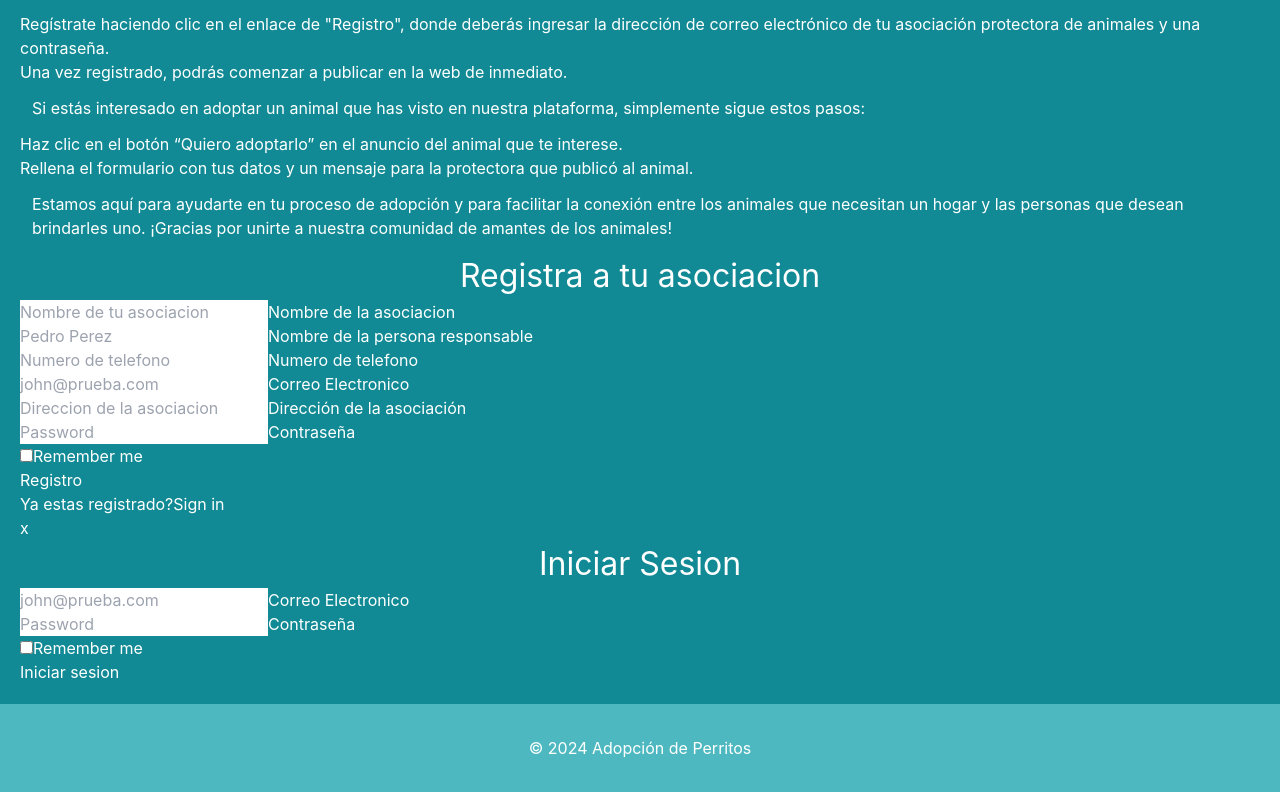
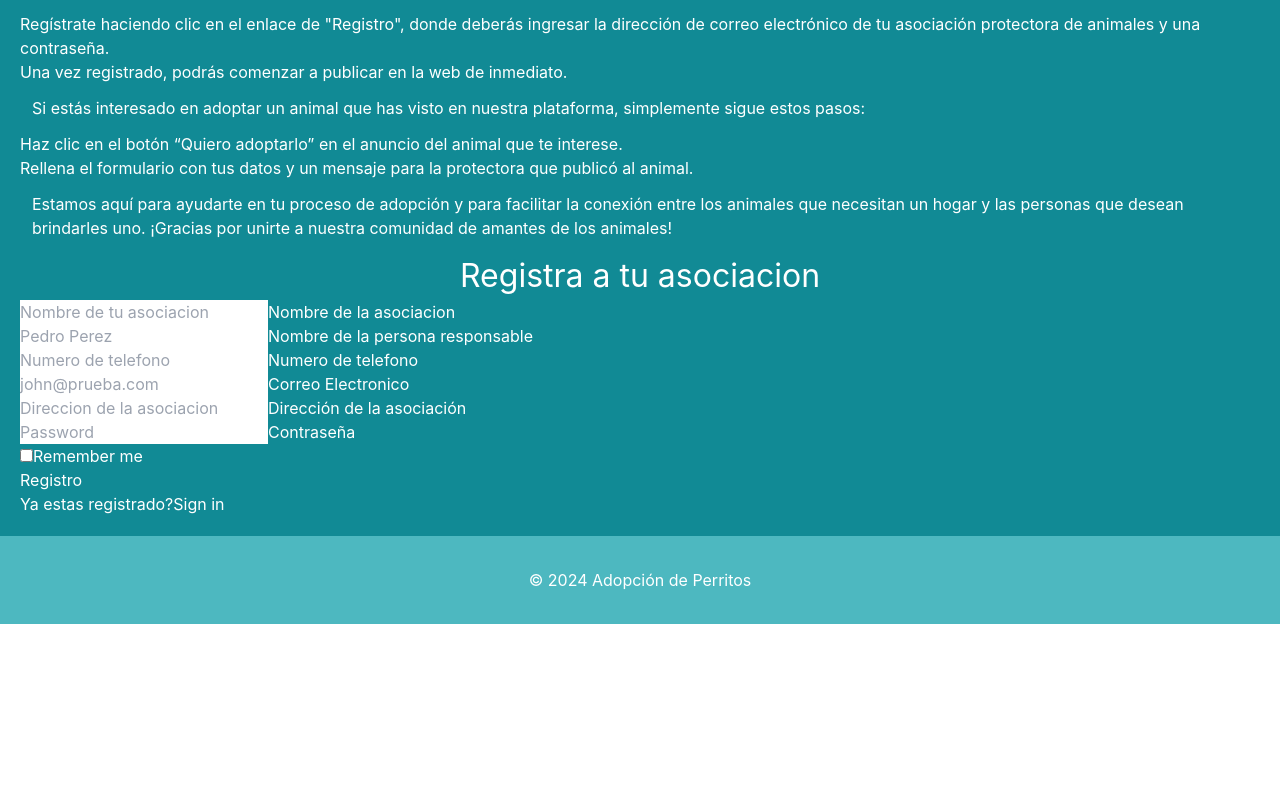
Before and after one commit to The-Asintota/api-adopcion-mascotas, a React (Vite) app in the folder adopcion-perritos/: page /shelters in a window 1280 px wide. Shown: the part 464-1256 px from the top of the page. After the commit the page ends 1088 px from the top, so only its background shows below. Built offline with nearby package versions, Linux system fonts and the light colour scheme.

Commit message:
SignIn form as modal with ovarlay

```diff
--- a/adopcion-perritos/src/components/Forms/SignIn/SignIn.jsx
+++ b/adopcion-perritos/src/components/Forms/SignIn/SignIn.jsx
@@ -2,17 +2,13 @@ import React from "react";
 
 const SignIn = ({ isActive, onClose }) => {
   return (
-    <div
-      className={`fixed inset-0 z-50 flex justify-center items-center ${
-        isActive ? "" : "hidden"
-      }`}
-    >
-      <div className="w-full max-w-md bg-[#4db8c0] rounded-xl shadow-2xl overflow-hidden p-8 space-y-8 -mt-6">
+    <>
+      {isActive && (
+        <div className="fixed inset-0 z-50 flex justify-center items-center">
+          <div className="fixed inset-0 bg-black opacity-70"></div>
+          <div className="w-full max-w-md z-10 bg-[#4db8c0] rounded-xl shadow-2xl overflow-hidden p-8 space-y-8">
             <div className="relative">
-          <div
-            className="absolute top-0 right-0 cursor-pointer"
-            onClick={onClose}
-          >
+              <div className="absolute top-0 right-0 cursor-pointer" onClick={onClose}>
                 x
               </div>
               <h2 className="text-center text-4xl font-extrabold text-white">
@@ -67,10 +63,11 @@ const SignIn = ({ isActive, onClose }) => {
                   Iniciar sesion
                 </button>
               </form>
-
             </div>
           </div>
         </div>
+      )}
+    </>
   );
 };
 
```
Lines whose indentation alone changed are shown as unchanged.
